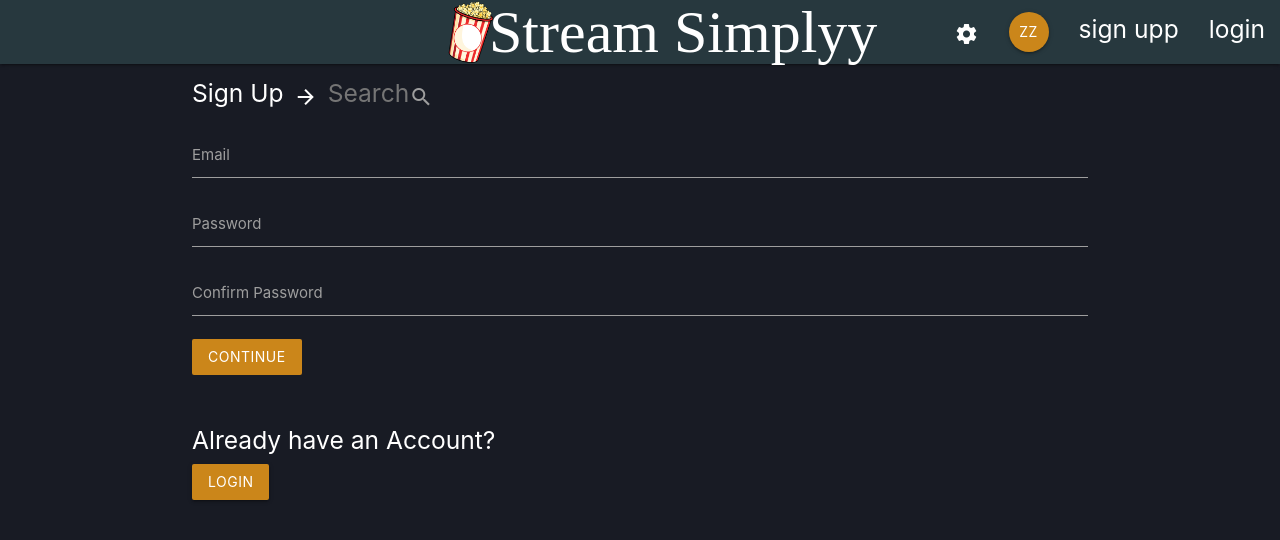
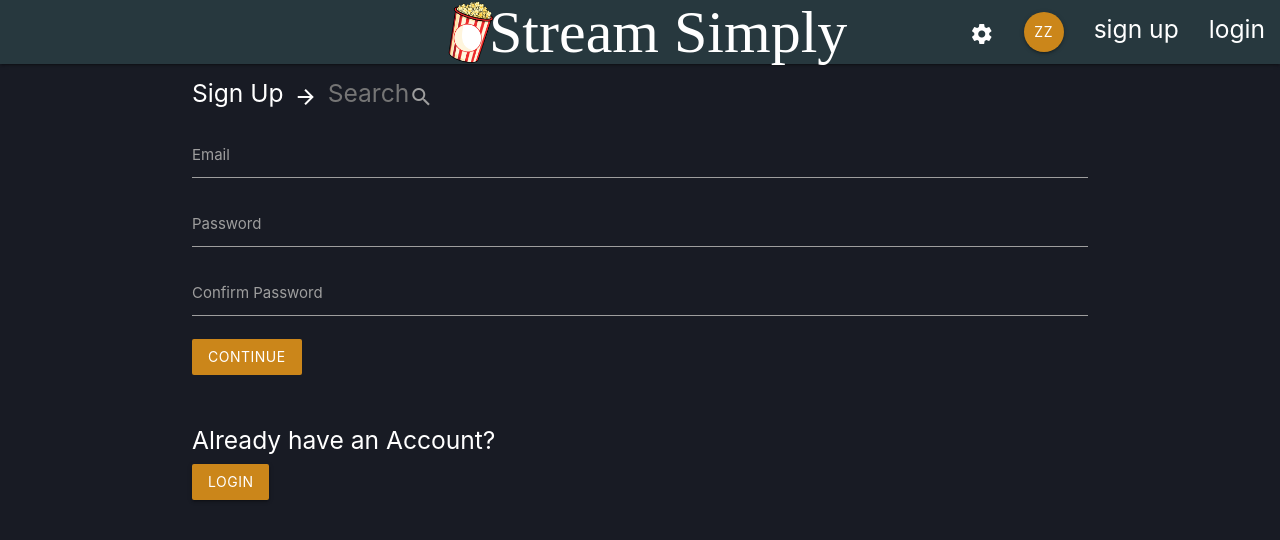
Before and after one commit to chase104/stream_simply, a React (Create React App) app in the folder client/: page /signup in a window 1280 px wide. Shown: the top 540 px of the page. Built offline with nearby package versions, Linux system fonts and the light colour scheme.

Commit message:
changed title

```diff
--- a/client/src/components/layout/Navbar.js
+++ b/client/src/components/layout/Navbar.js
@@ -9,7 +9,7 @@ const Navbar = () => {
     <nav className="nav-wrapper">
         <div className="logo-holder">
           <img src={Popcorn} className="popcorn-img left"/>
-          <Link className="brand-logo title-logo primary-brand" to="/">Stream Simplyy</Link>
+          <Link className="brand-logo title-logo primary-brand" to="/">Stream Simply</Link>
         </div>
 
         <SignedOutLinks className="right " />
--- a/client/src/components/layout/SignedOutLinks.js
+++ b/client/src/components/layout/SignedOutLinks.js
@@ -8,7 +8,7 @@ const SignedOutLinks = () => {
     <li>
       <NavLink to="/signup">
           <div className="navbar-content">
-            <h5>sign upp</h5>
+            <h5>sign up</h5>
           </div>
       </NavLink>
     </li>
```
